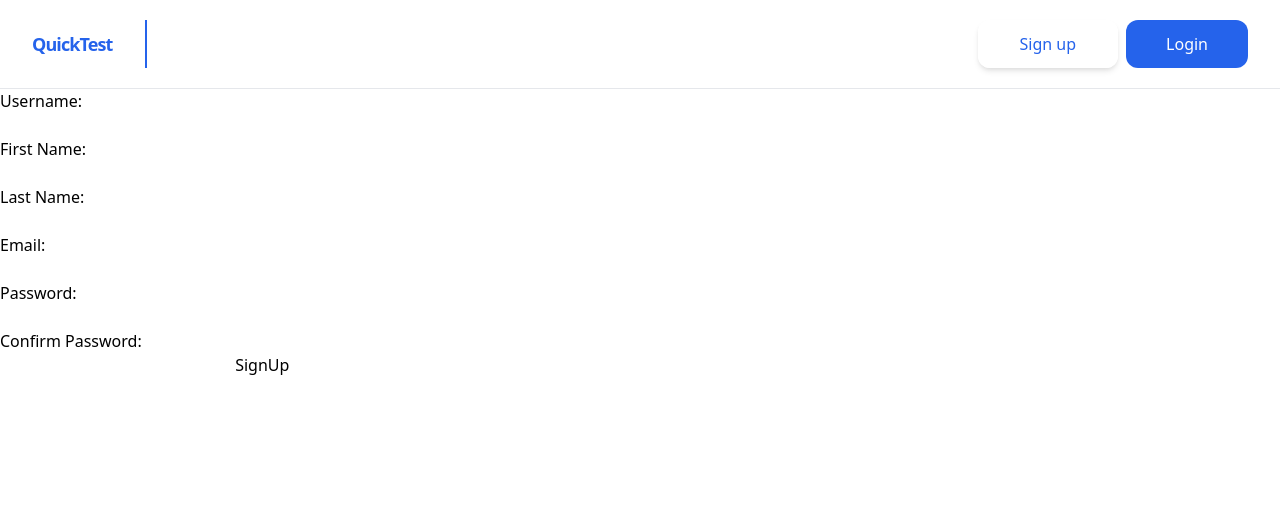
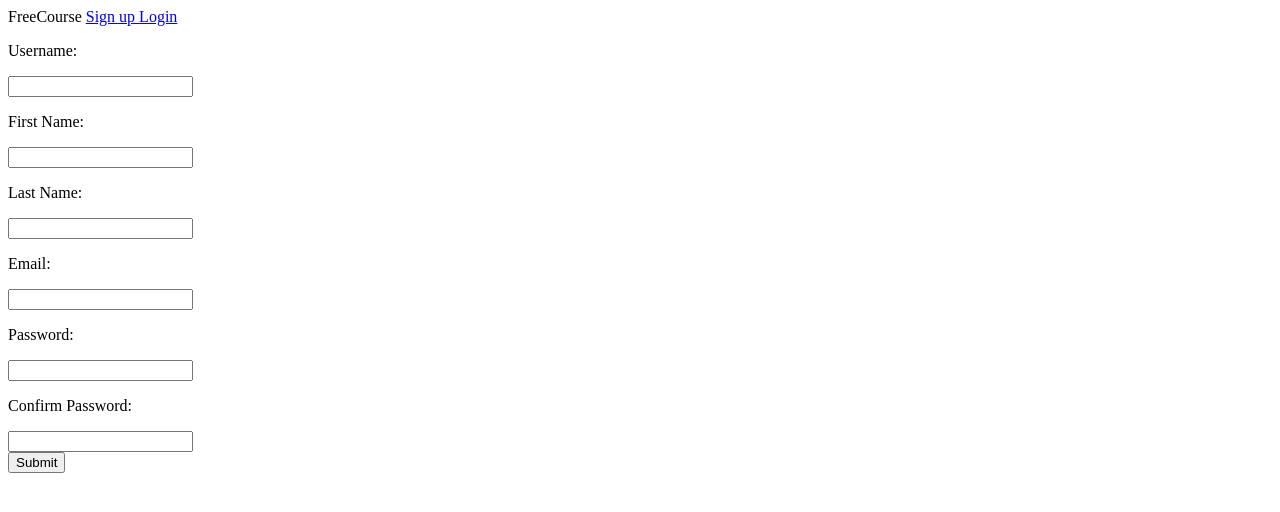
Before and after one commit to Morakinyo-Joseph/FreeCourses, a Django app: page /signup/ in a window 1280 px wide. Shown: the top 512 px of the page. Run offline with Django 4.2, Linux system fonts and the light colour scheme; parts of the project's set-up code (start-up, migrations or seed data) failed here and were passed over; some libraries are stand-ins or nearby versions.

Commit message:
cleaned up for new templates

```diff
--- a/lecturer/templates/registration/signup.html
+++ b/lecturer/templates/registration/signup.html
@@ -4,6 +4,10 @@
 
 <form action="", method="post">
     {% csrf_token %}
+
+    {% for message in messages %}
+        <p style="color: red;">{{ message }}</p>
+    {% endfor %}
 
     <p>Username: </p>
     <input type="text", name="username">
@@ -22,8 +26,8 @@
 
     <p>Confirm Password: </p>
     <input type="password", name="password2">
-
-    <button type="submit">SignUp</button>
+    <br>
+    <input type="submit", value="Submit">
 </form>
 
 {% endblock %}
--- a/lecturer/views.py
+++ b/lecturer/views.py
@@ -9,6 +9,10 @@ User = get_user_model()
 
 # I changed from the generic class views to functions
 # the class views were left commented
+
+
+def landing_page(request):
+    return render(request, "landing_page.html")
 
 
 def signup(request):
@@ -37,41 +41,15 @@ def signup(request):
 
         else:
             messages.info(request, "Passwords do not match")
+            return redirect('signup')
 
     else:
         return render(request, "registration/signup.html")
-
-# class SignupView(generic.CreateView):
-#     template_name = "registration/signup.html"
-#     form_class = CustomUserCreationForm
-#
-#     def get_success_url(self):
-#         return reverse("login")
 
 
 def course_list(request):
     course = Course.objects.all()
     return render(request, 'lecturer/course_list.html', {"course": course})
-
-# class CourseListView(generic.ListView):
-#     template_name = "lecturer/course_list.html"
-#     queryset = Course.objects.all()
-#     context_object_name = "course"
-
-
-# def course_create(request):
-#     course = Course.objects.all()
-#     if request.method == "POST":
-#         lecturer_name = request.POST['lecturer']
-#         category = request.POST['category']
-#         topic = request.POST['topic']
-#         content = request.POST['content']
-#
-#         new_course = Course.objects.create(lecturer=lecturer_name, category=category, topic=topic, content=content)
-#         new_course.save()
-#         return render('lecturer:course-detail')
-#     else:
-#         return render(request, 'lecturer/course_creation.html', {"course": course})
 
 
 class CourseCreateView(generic.CreateView):
@@ -88,25 +66,9 @@ def course_detail(request, pk):
     return render(request, 'lecturer/course_detail.html', {"course": course})
 
 
-# class CourseDetailView(generic.DetailView):
-#     template_name = "lecturer/course_detail.html"
-#     queryset = Course.objects.all()
-#     context_object_name = "course"
-
-
 def course_update(request, pk):
     course = Course.objects.get(id=pk)
     return render(request, 'lecturer/course_update.html', {"course": course})
-
-
-# class CourseUpdateView(generic.UpdateView):
-#     template_name = "lecturer/course_update.html"
-#     queryset = Course.objects.all()
-#     form_class = CourseForm
-#
-#     def get_success_url(self):
-#         return reverse("teach:course-list")
-#
 
 
 def course_delete(request):
--- a/online_app/settings.py
+++ b/online_app/settings.py
@@ -39,6 +39,7 @@ INSTALLED_APPS = [
     'django.contrib.staticfiles',
     'lecturer',
     'student',
+    'crispy_forms'
 ]
 
 MIDDLEWARE = [
@@ -129,3 +130,5 @@ AUTH_USER_MODEL = 'lecturer.User'
 LOGIN_REDIRECT_URL = "teach:course-list"
 
 LOGOUT_REDIRECT_URL = "login"
+
+CRISPY_TEMPLATE_PACK = "bootstrap4"
--- a/online_app/urls.py
+++ b/online_app/urls.py
@@ -1,14 +1,17 @@
 from django.contrib import admin
 from django.urls import path, include
 from django.contrib.auth.views import LoginView, LogoutView
-from lecturer.views import signup
+from lecturer.views import signup, landing_page
+
 
 urlpatterns = [
     path('admin/', admin.site.urls),
 
+    path('', landing_page, name='landing_page'),
+
     path('teach/', include('lecturer.urls', namespace="teach")),
 
-    path('learn/', include('student.urls', namespace = "learn")),
+    # path('learn/', include('student.urls', namespace="learn")),
 
     path('login/', LoginView.as_view(), name="login"),
 
--- a/templates/base.html
+++ b/templates/base.html
@@ -6,7 +6,7 @@
     <!-- CSS only -->
 <!--    <link href="https://cdn.jsdelivr.net/npm/bootstrap@5.2.0-beta1/dist/css/bootstrap.min.css" rel="stylesheet"-->
 <!--      integrity="sha384-0evHe/X+R7YkIZDRvuzKMRqM+OrBnVFBL6DOitfPri4tjfHxaWutUpFmBp4vmVor" crossorigin="anonymous">-->
-    <link href="https://unpkg.com/tailwindcss@^2/dist/tailwind.min.css" rel="stylesheet">
+<!--    <link href="https://unpkg.com/tailwindcss@^2/dist/tailwind.min.css" rel="stylesheet">-->
 </head>
 
 <body>
--- a/templates/navbar.html
+++ b/templates/navbar.html
@@ -1,66 +1,17 @@
-<div class=" w-full max-w-7xl">
-    <div x-data="{ open: false }" class="flex flex-col max-w-screen-xl p-5 mx-auto md:items-center md:justify-between md:flex-row md:px-6 lg:px-8">
-        <div class="flex flex-row items-center justify-between lg:justify-start">
-            <a href="./index.html" class="text-lg font-bold tracking-tighter text-blue-600 transition duration-500 ease-in-out transform tracking-relaxed lg:pr-8"> QuickTest </a>
-            <button class="rounded-lg md:hidden focus:outline-none focus:shadow-outline" @click="open = !open">
-                <svg fill="currentColor" viewBox="0 0 20 20" class="w-8 h-8">
-                    <path x-show="!open" fill-rule="evenodd" d="M3 5a1 1 0 011-1h12a1 1 0 110 2H4a1 1 0 01-1-1zM3 10a1 1 0 011-1h12a1 1 0 110 2H4a1 1 0 01-1-1zM9 15a1 1 0 011-1h6a1 1 0 110 2h-6a1 1 0 01-1-1z" clip-rule="evenodd"></path>
-                    <path x-show="open" fill-rule="evenodd" d="M4.293 4.293a1 1 0 011.414 0L10 8.586l4.293-4.293a1 1 0 111.414 1.414L11.414 10l4.293 4.293a1 1 0 01-1.414 1.414L10 11.414l-4.293 4.293a1 1 0 01-1.414-1.414L8.586 10 4.293 5.707a1 1 0 010-1.414z" clip-rule="evenodd" style="display: none"></path>
-                </svg>
-            </button>
-        </div>
 
-        <nav :class="{'flex': open, 'hidden': !open}" class="flex-col items-center flex-grow hidden pb-4 border-blue-600 md:pb-0 md:flex md:justify-end md:flex-row lg:border-l-2 lg:pl-2">
+FreeCourse
 
-            {% if request.user.is_authenticated %}
+{% if request.user.is_authenticated %}
 
-            <a href="{% url 'teach:course-list' %}" class="px-4 py-2 mt-2 text-sm text-gray-500 md:mt-0 hover:text-blue-600 focus:outline-none focus:shadow-outline" >
-                Home
-            </a>
+    <a href="{% url 'teach:course-list' %}">Home</a>
 
-            <a href="{% url 'teach:course-create' %}" class="px-4 py-2 mt-2 text-sm text-gray-500 md:mt-0 hover:text-blue-600 focus:outline-none focus:shadow-outline" >
-                Create
-            </a>
+    <a href="{% url 'teach:course-create' %}">Create</a>
 
-            <p class="px-4 py-2 mt-2 text-sm text-gray-500 md:mt-0 focus:outline-none focus:shadow-outline">
-                Logged in as: {{ user.username }}
-            </p>
-            {% endif %}
+    <p>Logged in as: {{ user.username }}</p>
 
-<!--            <div @click.away="open = false" class="relative" x-data="{ open: false }">-->
-<!--                <button @click="open = !open" class="flex flex-row items-center w-full px-4 py-2 mt-2 text-sm text-left text-gray-500 md:w-auto md:inline md:mt-0 hover:text-blue-600 focus:outline-none focus:shadow-outline">-->
-<!--                    <span>Dropdown List</span>-->
-<!--                    <svg fill="currentColor" viewBox="0 0 20 20" :class="{'rotate-180': open, 'rotate-0': !open}" class="inline w-4 h-4 mt-1 ml-1 transition-transform duration-200 transform rotate-0 md:-mt-1">-->
-<!--                        <path fill-rule="evenodd" d="M5.293 7.293a1 1 0 011.414 0L10 10.586l3.293-3.293a1 1 0 111.414 1.414l-4 4a1 1 0 01-1.414 0l-4-4a1 1 0 010-1.414z" clip-rule="evenodd"></path>-->
-<!--                    </svg>-->
-<!--                </button>-->
-<!--                <div x-show="open" x-transition:enter="transition ease-out duration-100" x-transition:enter-start="transform opacity-0 scale-95" x-transition:enter-end="transform opacity-100 scale-100" x-transition:leave="transition ease-in duration-75" x-transition:leave-start="transform opacity-100 scale-100" x-transition:leave-end="transform opacity-0 scale-95" class="absolute right-0 z-30 w-full mt-2 origin-top-right rounded-md shadow-lg md:w-48" style="display: none">-->
-<!--                    <div class="px-2 py-2 bg-white rounded-md shadow">-->
-<!--                        <a class="block px-4 py-2 mt-2 text-sm text-gray-500 md:mt-0 hover:text-blue-600 focus:outline-none focus:shadow-outline" href="#">Link #1</a>-->
-<!--                        <a class="block px-4 py-2 mt-2 text-sm text-gray-500 md:mt-0 hover:text-blue-600 focus:outline-none focus:shadow-outline" href="#">Link #2</a>-->
-<!--                        <a class="block px-4 py-2 mt-2 text-sm text-gray-500 md:mt-0 hover:text-blue-600 focus:outline-none focus:shadow-outline" href="#">Link #3</a>-->
-<!--                    </div>-->
-<!--                </div>-->
-<!--            </div>-->
+    <a href="{% url 'logout' %}"> Logout </a>
 
-            <div class="inline-flex items-center gap-2 list-none lg:ml-auto">
-
-                {% if request.user.is_authenticated %}
-                    <a href="{% url 'logout' %}" class="items-center block px-10 py-2.5 text-base font-medium text-center text-blue-600 transition duration-500 ease-in-out transform border-2 border-white shadow-md rounded-xl focus:outline-none focus:ring-2 focus:ring-offset-2 focus:ring-gray-500">
-                        Logout
-                    </a>
-                {% else %}
-                    <a href="{% url 'signup' %}" class="items-center block px-10 py-2.5 text-base font-medium text-center text-blue-600 transition duration-500 ease-in-out transform border-2 border-white shadow-md rounded-xl focus:outline-none focus:ring-2 focus:ring-offset-2 focus:ring-gray-500">
-                        Sign up
-                    </a>
-
-                    <a href="{% url 'login' %}" class="items-center block px-10 py-3 text-base font-medium text-center text-white transition duration-500 ease-in-out transform bg-blue-600 rounded-xl hover:bg-blue-700 focus:outline-none focus:ring-2 focus:ring-offset-2 focus:ring-blue-500">
-                        Login
-                    </a>
-                {% endif %}
-
-            </div>
-        </nav>
-    </div>
-</div>
-<hr>
+{% else %}
+    <a href="{% url 'signup' %}"> Sign up </a>
+    <a href="{% url 'login' %}"> Login </a>
+{% endif %}
```
Also changed, not shown: db.sqlite3.
